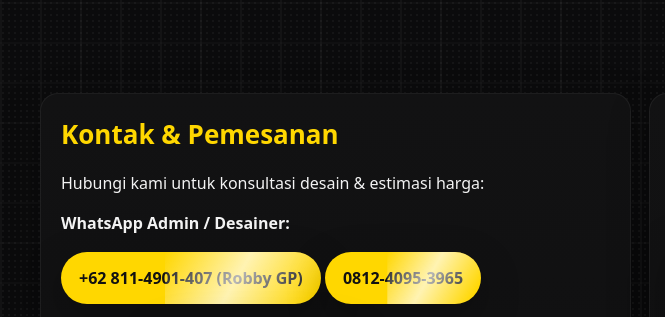
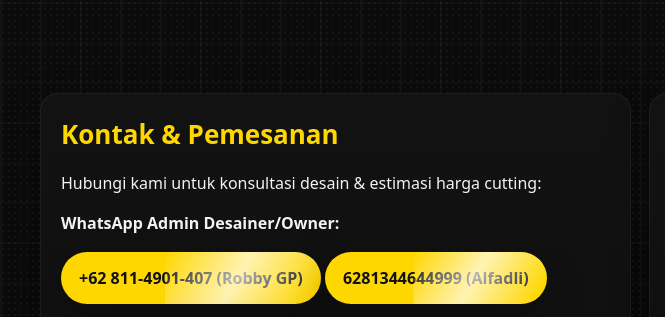
Before and after one commit to zakiganteng3/sentraukir_cutting, a plain HTML site: page index.html in a window 1280 px wide. Shown: the part 2076-2393 px from the top of the page, 0-665 px from the left. Drawn offline with Linux system fonts and the light colour scheme; grey boxes are pictures that could not be loaded.

Commit message:
Update index.html

```diff
--- a/index.html
+++ b/index.html
@@ -226,11 +226,11 @@
     <div class="container grid grid-2">
       <div class="card">
         <h2 class="section-title" style="text-align:left">Kontak & Pemesanan</h2>
-        <p>Hubungi kami untuk konsultasi desain & estimasi harga:</p>
-        <p><strong>WhatsApp Admin / Desainer:</strong></p>
+        <p>Hubungi kami untuk konsultasi desain & estimasi harga cutting:</p>
+        <p><strong>WhatsApp Admin Desainer/Owner:</strong></p>
         <p>
           <a class="btn" href="https://wa.me/628114901407" target="_blank" rel="noopener">+62 811-4901-407 (Robby GP)</a>
-          <a class="btn" href="https://wa.me/6281240953965" target="_blank" rel="noopener">0812-4095-3965</a>
+          <a class="btn" href="https://wa.me/6281240953965" target="_blank" rel="noopener">6281344644999 (Alfadli)</a>
         </p>
         <p><strong>Instagram:</strong>
           <a class="btn btn-outline" href="https://instagram.com/sentraukirjayapura" target="_blank" rel="noopener">@sentraukirjayapura</a>
@@ -262,7 +262,7 @@
         <a href="#layanan">Layanan</a> •
         <a href="#galeri">Galeri</a> •
         <a href="#kontak">Kontak</a> •
-        <a href="https://instagram.com/sentraukirjayapura" target="_blank" rel="noopener">Instagram</a>
+        <a href="https://instagram.com/sentraukir_jayapura" target="_blank" rel="noopener">Instagram</a>
       </div>
       <p class="tiny" style="margin-top:8px">© <span id="year"></span> Sentra Ukir Meco Prima Jayapura — Jasa Cutting CNC Laser • Router • Plasma • #katongpapua</p>
     </div>
```
